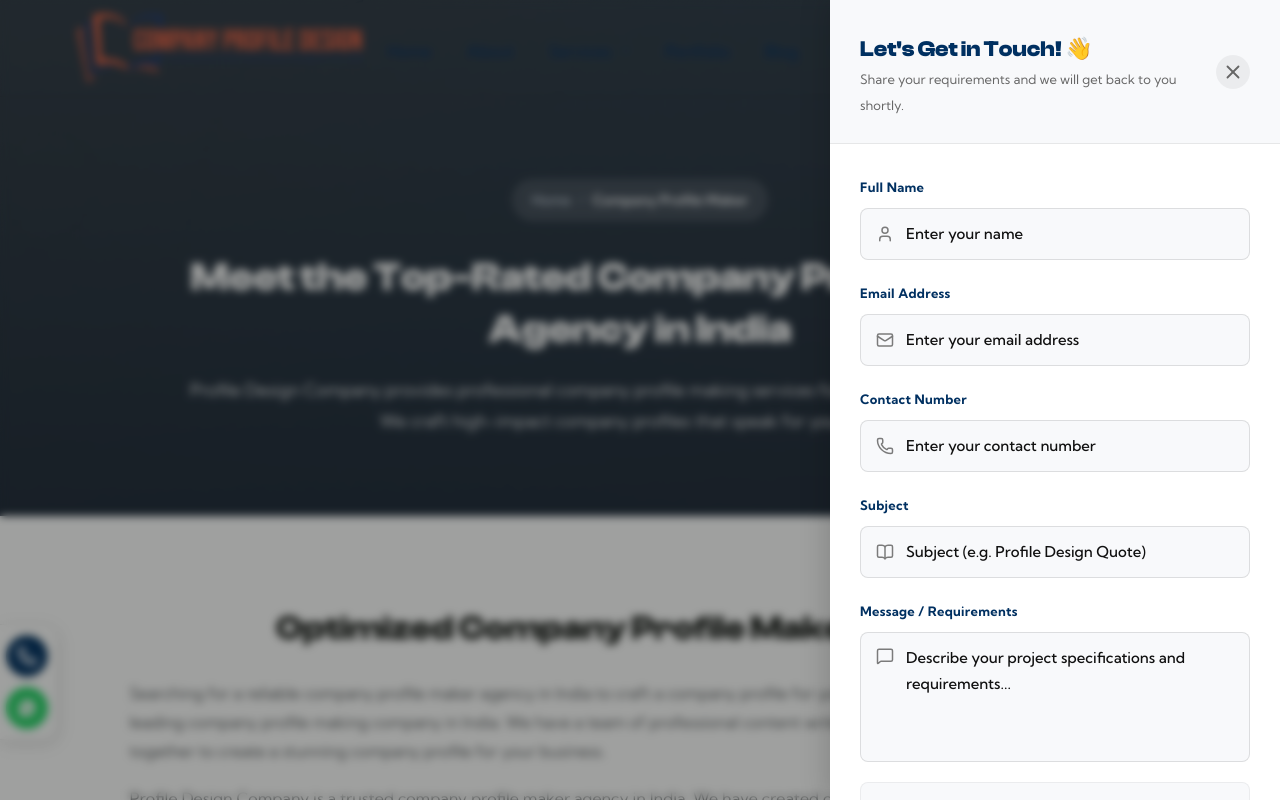
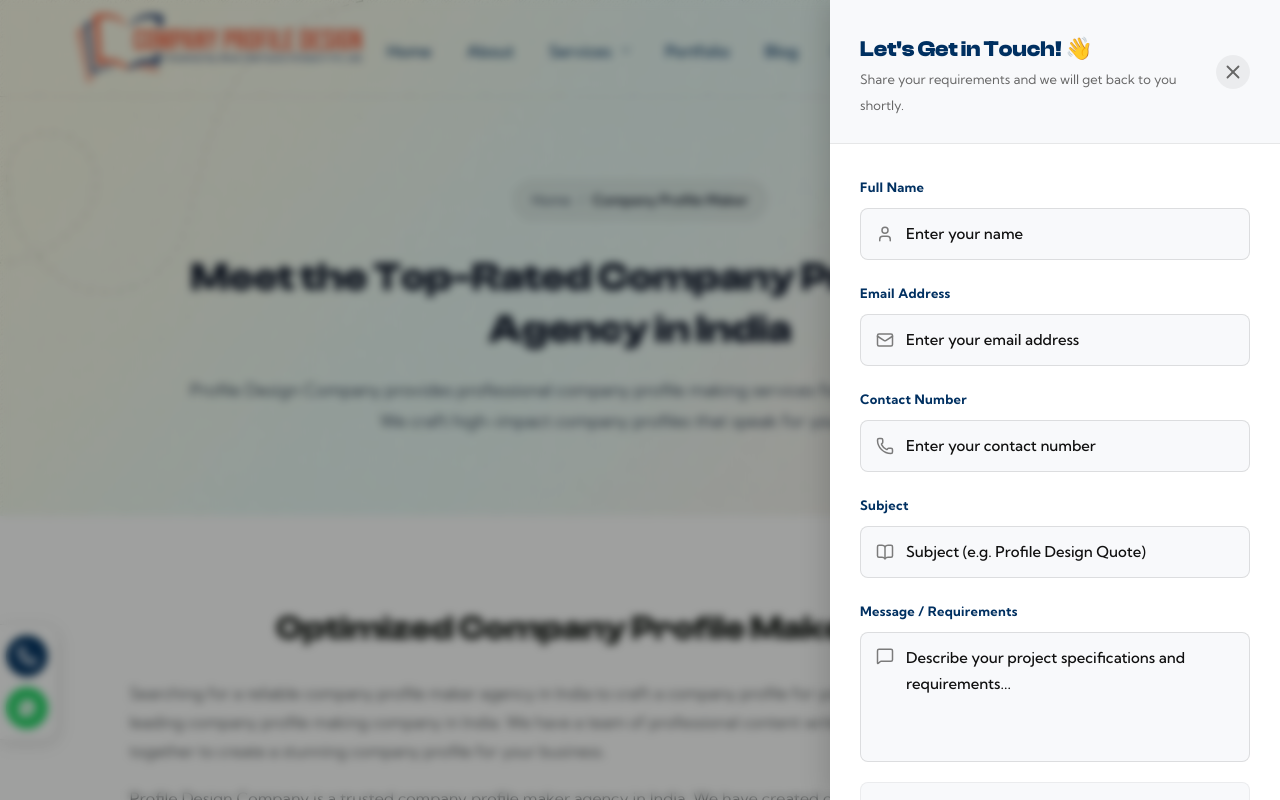
Before and after one commit to BluediamondPVT/companyprofiledesign, a Next.js app: page /company-profile-maker in a window 1280 px wide. Shown: the top 800 px of the page. Built offline with nearby package versions, Linux system fonts and the light colour scheme; a web font is replaced by a local one.

Commit message:
feat: implement MakerHero component for company profile landing page

```diff
--- a/src/app/Components/Maker/MakerHero.jsx
+++ b/src/app/Components/Maker/MakerHero.jsx
@@ -10,7 +10,7 @@ const MakerHero = () => {
                 position: 'relative',
                 paddingTop: '180px',
                 paddingBottom: '80px',
-                backgroundImage: 'linear-gradient(rgba(11, 23, 39, 0.85), rgba(11, 23, 39, 0.92)), url("/assets/images/resource/inner-bg.jpg")',
+                backgroundImage: 'url("/assets/images/resource/inner-bg.jpg")',
                 backgroundSize: 'cover',
                 backgroundPosition: 'center',
                 backgroundRepeat: 'no-repeat'
@@ -24,18 +24,18 @@ const MakerHero = () => {
                             display: 'inline-flex',
                             alignItems: 'center',
                             gap: '8px',
-                            backgroundColor: 'rgba(255, 255, 255, 0.12)',
+                            backgroundColor: 'rgba(0, 0, 0, 0.05)',
                             backdropFilter: 'blur(8px)',
                             padding: '6px 18px',
                             borderRadius: '30px',
                             marginBottom: '20px',
-                            border: '1px solid rgba(255, 255, 255, 0.2)'
+                            border: '1px solid rgba(0, 0, 0, 0.1)'
                         }}>
-                            <Link href="/" style={{ color: '#cbd5e1', fontSize: '14px', textDecoration: 'none', fontWeight: '500' }}>
+                            <Link href="/" style={{ color: '#475569', fontSize: '14px', textDecoration: 'none', fontWeight: '500' }}>
                                 Home
                             </Link>
-                            <span style={{ color: '#94a3b8', fontSize: '14px' }}>/</span>
-                            <span style={{ color: '#ffffff', fontSize: '14px', fontWeight: '600' }}>
+                            <span style={{ color: '#64748b', fontSize: '14px' }}>/</span>
+                            <span style={{ color: '#0f172a', fontSize: '14px', fontWeight: '600' }}>
                                 Company Profile Maker
                             </span>
                         </div>
@@ -45,7 +45,7 @@ const MakerHero = () => {
                             fontSize: '40px',
                             fontWeight: '800',
                             marginBottom: '20px',
-                            color: '#ffffff',
+                            color: '#0f172a',
                             fontFamily: 'var(--heading-font)',
                             lineHeight: '1.3'
                         }}>
@@ -56,7 +56,7 @@ const MakerHero = () => {
                         <p style={{
                             fontSize: '17px',
                             lineHeight: '1.8',
-                            color: 'rgba(255, 255, 255, 0.92)',
+                            color: '#334155',
                             maxWidth: '920px',
                             margin: '0 auto',
                             fontWeight: '400'
```
